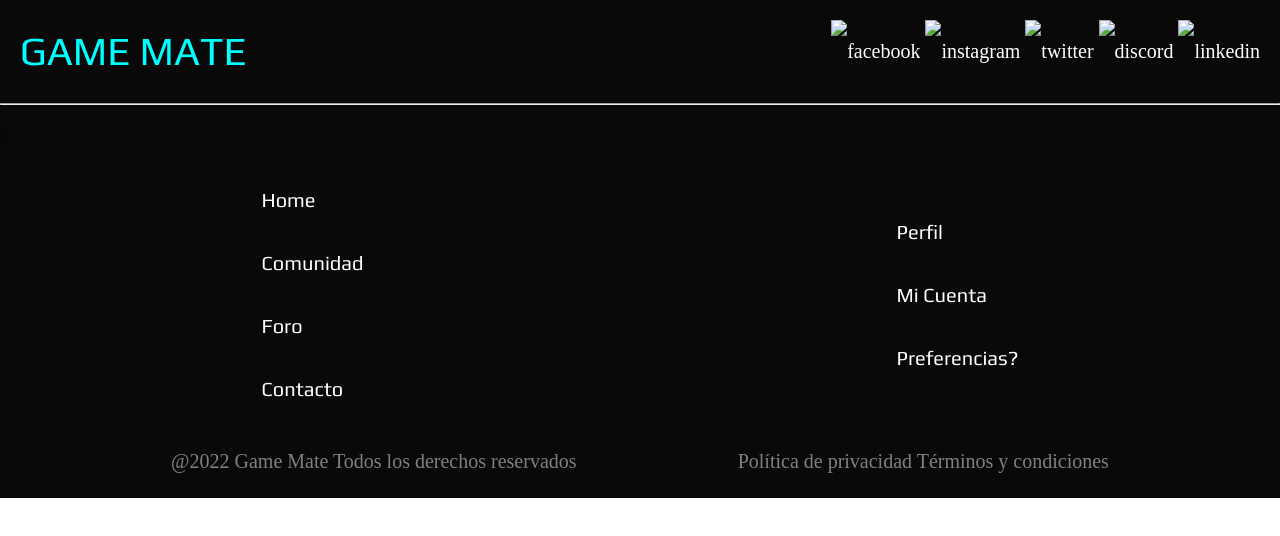
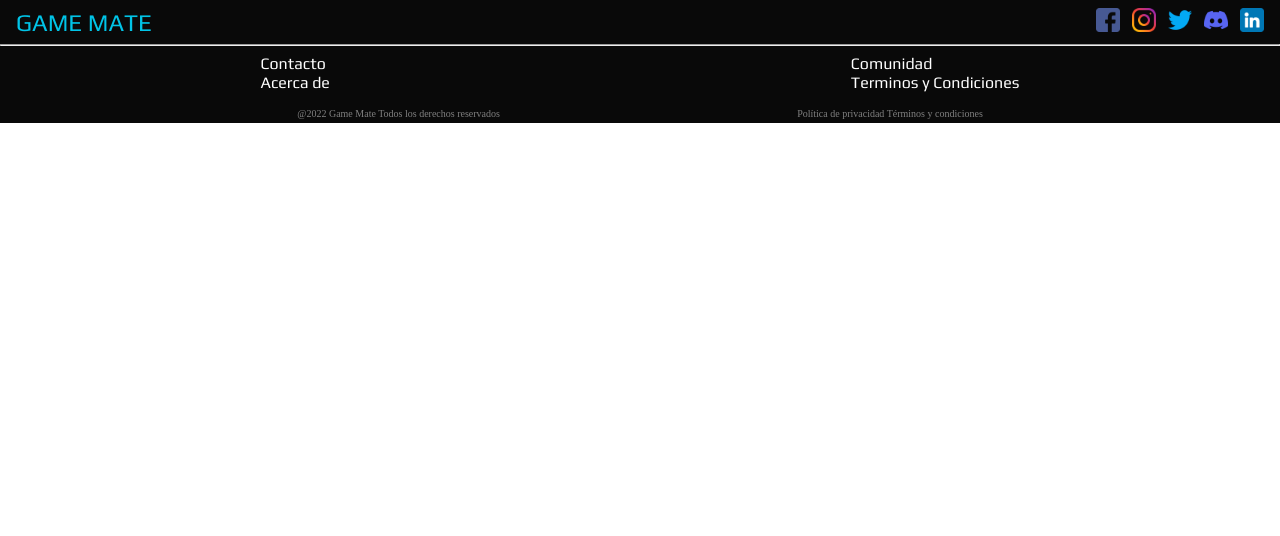
Before and after one commit to jesicaortiz/Proyecto-FullStack, a plain HTML site: page index.html in a window 1280 px wide. Drawn offline with Linux system fonts and the light colour scheme.

Commit message:
cambios para el footer

```diff
--- a/css/style.css
+++ b/css/style.css
@@ -3,63 +3,60 @@
     padding: 0;
     box-sizing: border-box;
 }
+
 .pie{
     background-color: #090909;
-}
-body{
     font-family: 'Orbitron';
-    font-size: 20px;
+    font-size: 16px;
     font-weight: 200;
-    line-height: 63px;
     text-align: left;
 }
+
 .nombre{
     font-family:'Play', sans-serif;
-    color: aqua;
-    font-size: 40px;
-
+    color: #01c4e7;
+    font-size: 24px;
 }
 .img{
-    width: 50px;
-    justify-content: center;
-    row-gap: 15;
+    width: 24px;
+    height: 24px;
 }
 
 .header{
     display: flex;
     justify-content: space-between;
     background-color: #090909;
-    padding: 20px;
+    padding: 8px 12px 8px 16px;
     align-items: center;
-    size: 70px;
 }
+
 .section{
     font-family: 'Play', sans-serif ;
     display: flex;
     justify-content:space-around;
-    align-items: center;
-    gap: 10px;
-
+    align-items: flex-start;
+    margin-top: 8px;
 }
 .section div{
     display: flex;
     flex-direction: column;
 }
-.div p{
-    padding: 30px;
-}
-div a{
+
+footer div a{
     text-decoration: none;
     color: white;
+}
 
+div.redes a{
+    margin: 0 4px;
+}
 
-}
 .derechos{
     display: flex;
     justify-content: space-evenly;
     align-items: center;
-    padding: 5px;
-    margin: 5px;
-    background-color:  #090909;
+    margin-top: 16px;
+    padding-bottom: 4px;
     color: gray;
+    font-size: 10px;
 }
--- a/index.html
+++ b/index.html
@@ -1,5 +1,6 @@
 <!DOCTYPE html>
 <html lang="en">
+
 <head>
     <meta charset="UTF-8">
     <meta http-equiv="X-UA-Compatible" content="IE=edge">
@@ -10,6 +11,7 @@
     <link href="https://fonts.googleapis.com/css2?family=Play&display=swap" rel="stylesheet">
     <title>Footer</title>
 </head>
+
 <body>
     <footer class="pie">
         <div class="header">
@@ -18,38 +20,33 @@
             </div>
 
             <div class="redes">
-                <a href="https://es-la.facebook.com/"><img src="images/facebook.png" alt="facebook" height="30" width="30"></a>
-                <a href="https://www.instagram.com/"><img src="images/instagram.png" alt="instagram" height="30" width="30"></a>
-                <a href="https://twitter.com/"><img src="images/twitter.png" alt="twitter" height="30" width="30"></a>
-                <a href="https://discord.com/"><img src="images/discord.png" alt="discord" height="30" width="30"></a>
-                <a href="https://ar.linkedin.com/"><img src="images/linkedin.png" alt="linkedin" height="30" width="30"></a>
-
-
+                <a href="https://es-la.facebook.com/"><img class="img" src="css/images/facebook.png" alt="facebook"></a>
+                <a href="https://www.instagram.com/"><img class="img" src="css/images/instagram.png"
+                        alt="instagram"></a>
+                <a href="https://twitter.com/"><img class="img" src="css/images/twitter.png" alt="twitter"></a>
+                <a href="https://discord.com/"><img class="img" src="css/images/discord.png" alt="discord"></a>
+                <a href="https://ar.linkedin.com/"><img class="img" src="css/images/linkedin.png" alt="linkedin"></a>
             </div>
-
         </div>
 
-        <hr>  <!--Esta es una línea divisoria-->>
+        <hr>
+        <!--Esta es una línea divisoria-->
         <div class="section">
             <div>
-                <a href="#">Home</a>
-                <a href="#">Comunidad</a>
-                <a href="#">Foro</a>
                 <a href="#">Contacto</a>
+                <a href="#">Acerca de</a>
             </div>
             <div>
-                <a href="#">Perfil</a>
-                <a href="#">Mi Cuenta</a>
-                <a href="#">Preferencias?</a>
+                <a href="#">Comunidad</a>
+                <a href="#">Terminos y Condiciones</a>
             </div>
         </div>
+
         <div class="derechos">
-            <p>@2022 Game Mate   Todos los derechos reservados</p>
-            <p>Política de privacidad    Términos y condiciones</p>
+            <p>@2022 Game Mate Todos los derechos reservados</p>
+            <p>Política de privacidad Términos y condiciones</p>
         </div>
-
-
-
     </footer>
 </body>
+
 </html>
```
